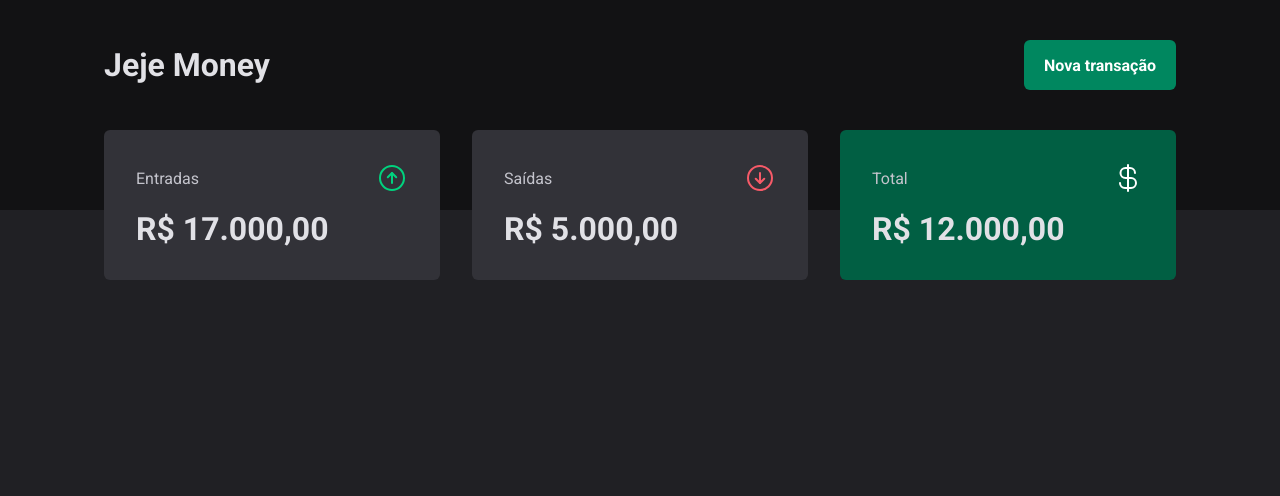
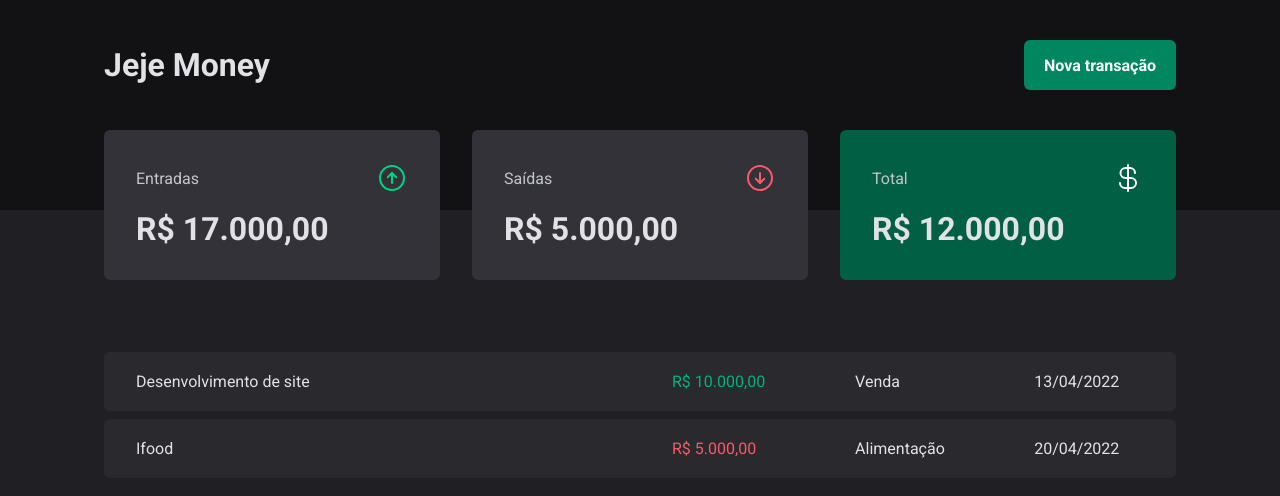
Before and after one commit to jeffersonbraster/control-money-react, a React (Vite) app: page / in a window 1280 px wide. Shown: the top 496 px of the page. Built offline with nearby package versions, Linux system fonts and the light colour scheme.

Commit message:
criando tabela de transações

```diff
--- a/src/pages/Transactions/index.tsx
+++ b/src/pages/Transactions/index.tsx
@@ -1,11 +1,40 @@
 import Header from "../../components/Header";
 import Summary from "../../components/Summary";
+import {
+  PriceHighLight,
+  TransactionsContainer,
+  TransactionsTable,
+} from "./styles";
 
 const Transactions = () => {
   return (
     <>
       <Header />
       <Summary />
+
+      <TransactionsContainer>
+        <TransactionsTable>
+          <tbody>
+            <tr>
+              <td width="50%">Desenvolvimento de site</td>
+              <td>
+                <PriceHighLight variant="income">R$ 10.000,00</PriceHighLight>
+              </td>
+              <td>Venda</td>
+              <td>13/04/2022</td>
+            </tr>
+
+            <tr>
+              <td width="50%">Ifood</td>
+              <td>
+                <PriceHighLight variant="outcome">R$ 5.000,00</PriceHighLight>
+              </td>
+              <td>Alimentação</td>
+              <td>20/04/2022</td>
+            </tr>
+          </tbody>
+        </TransactionsTable>
+      </TransactionsContainer>
     </>
   );
 };
--- a/src/pages/Transactions/styles.ts
+++ b/src/pages/Transactions/styles.ts
@@ -0,0 +1,41 @@
+import styled from "styled-components";
+
+export const TransactionsContainer = styled.main`
+  width: 100%;
+  max-width: 1120px;
+  margin: 4rem auto;
+  padding: 0 1.5rem;
+`;
+
+export const TransactionsTable = styled.table`
+  width: 100%;
+  border-collapse: separate;
+  border-spacing: 0 0.5rem;
+  margin-top: 1.5rem;
+
+  td {
+    padding: 1.25rem 2rem;
+    background-color: ${(props) => props.theme["gray-700"]};
+
+    &:first-child {
+      border-top-left-radius: 6px;
+      border-bottom-left-radius: 6px;
+    }
+
+    &:last-child {
+      border-top-right-radius: 6px;
+      border-bottom-right-radius: 6px;
+    }
+  }
+`;
+
+interface PriceHighLightProps {
+  variant: "income" | "outcome";
+}
+
+export const PriceHighLight = styled.span<PriceHighLightProps>`
+  color: ${(props) =>
+    props.variant === "income"
+      ? props.theme["green-300"]
+      : props.theme["red-300"]};
+`;
```
